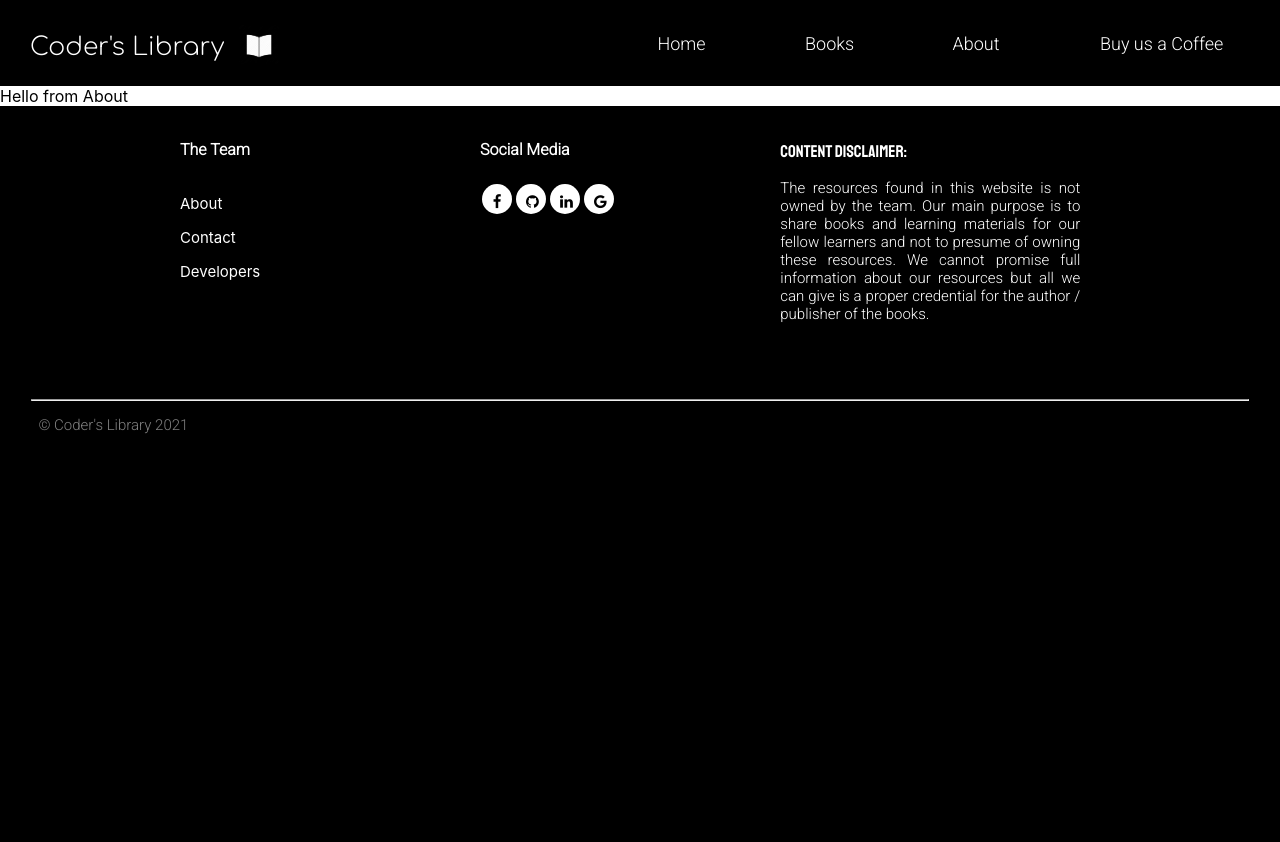
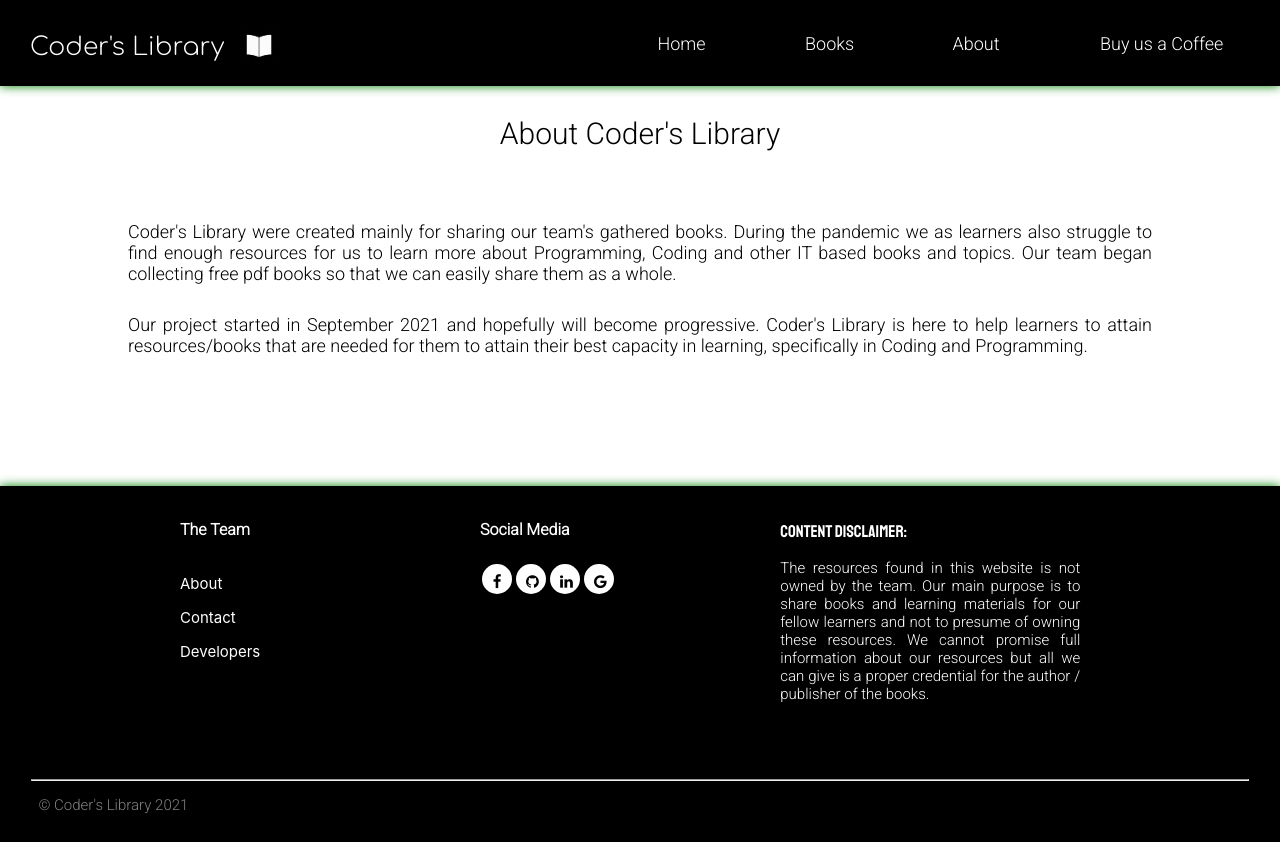
Before and after one commit to PaoloGuimalan/coderslibrary, a React (Create React App) app: page /about in a window 1280 px wide. Before the commit the page ends 800 px from the top, so only its background shows below. Built offline with nearby package versions, Linux system fonts and the light colour scheme.

Commit message:
first commit

```diff
--- a/public/index.html
+++ b/public/index.html
@@ -24,6 +24,6 @@
     <title>Coder's Library</title>
   </head>
   <body>
-    <div id="root" style="height: 100%; background-color: black;"></div>
+    <div id="root" style="height: 100%; background-color: white;"></div>
   </body>
 </html>
--- a/src/App.css
+++ b/src/App.css
@@ -10,6 +10,7 @@
   width: 100%;
   color: white;
   background-color: black;
+  box-shadow: 0px 0px 10px green;
 }
 
 #footer_all
@@ -22,6 +23,7 @@
   position: relative;
   margin-bottom: -10%;
   padding-bottom: 1%;
+  box-shadow: 0px 0px 10px green;
 }
 
 #ul_start2
--- a/src/Components/css/About.css
+++ b/src/Components/css/About.css
@@ -3,3 +3,25 @@
     width: 100%;
     background-color: white;
 }
+
+#label_about{
+    font-size: 30px;
+    text-align: center;
+    font-family: 'Comfortaa', cursive;
+    font-family: 'Roboto', sans-serif;
+    padding-bottom: 40px;
+}
+
+.ab_parags{
+    font-family: 'Comfortaa', cursive;
+    font-family: 'Roboto', sans-serif;
+    font-size: 18px;
+    text-align: justify;
+    width: 80%;
+    margin: 0px auto 30px auto;
+}
+
+#div_sec_ab{
+    padding-bottom: 100px;
+    background: white;
+}
--- a/src/Components/jsx/About.js
+++ b/src/Components/jsx/About.js
@@ -4,7 +4,13 @@ import '../css/About.css'
 function About() {
     return (
         <div id='about_div'>
-            Hello from About
+            <div>
+                <p id='label_about'>About Coder's Library</p>
+            </div>
+            <div id='div_sec_ab'>
+                <p className='ab_parags'>Coder's Library were created mainly for sharing our team's gathered books. During the pandemic we as learners also struggle to find enough resources for us to learn more about Programming, Coding and other IT based books and topics. Our team began collecting free pdf books so that we can easily share them as a whole.</p>
+                <p className='ab_parags'>Our project started in September 2021 and hopefully will become progressive. Coder's Library is here to help learners to attain resources/books that are needed for them to attain their best capacity in learning, specifically in Coding and Programming.</p>
+            </div>
         </div>
     )
 }
```
